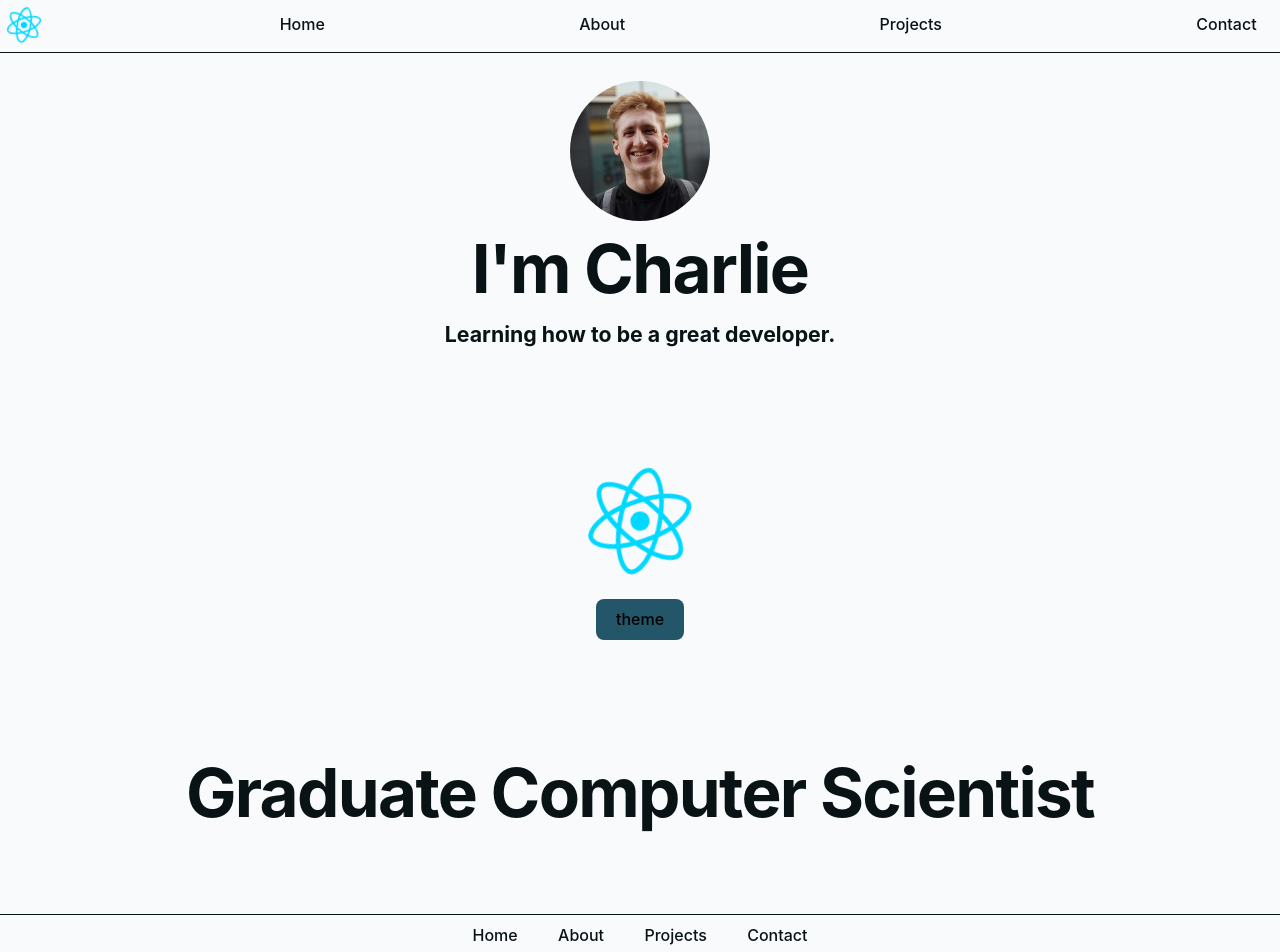
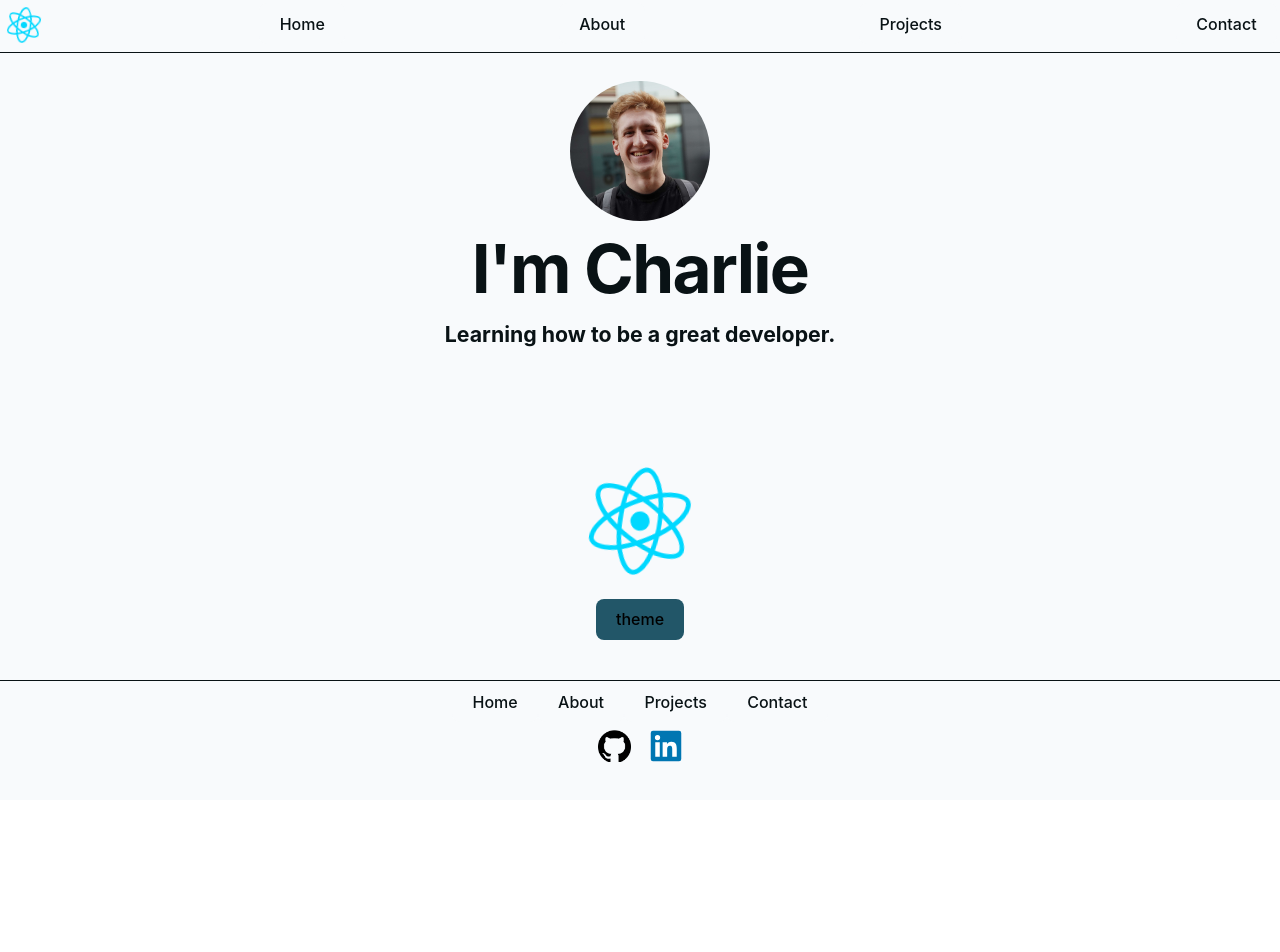
Before and after one commit to Charlie-Kerr/personal-website, a React (Vite) app: page /home in a window 1280 px wide. Shown: the top 952 px of the page. After the commit the page ends 800 px from the top, so only its background shows below. Built offline with nearby package versions, Linux system fonts and the light colour scheme.

Commit message:
Added ProjectBox.tsx, removed section from App.tsx.

```diff
--- a/src/App.tsx
+++ b/src/App.tsx
@@ -27,9 +27,6 @@ function App() {
           <button onClick={() => toggleTheme()}>theme</button>
         </div>
       </div>
-      <div className='container'>
-        <h1>Graduate Computer Scientist</h1>
-      </div>
     </main>
     <FooterNavigation/>
     </>
```
Also changed, not shown: src/components/containers/ProjectBox.tsx (added).
